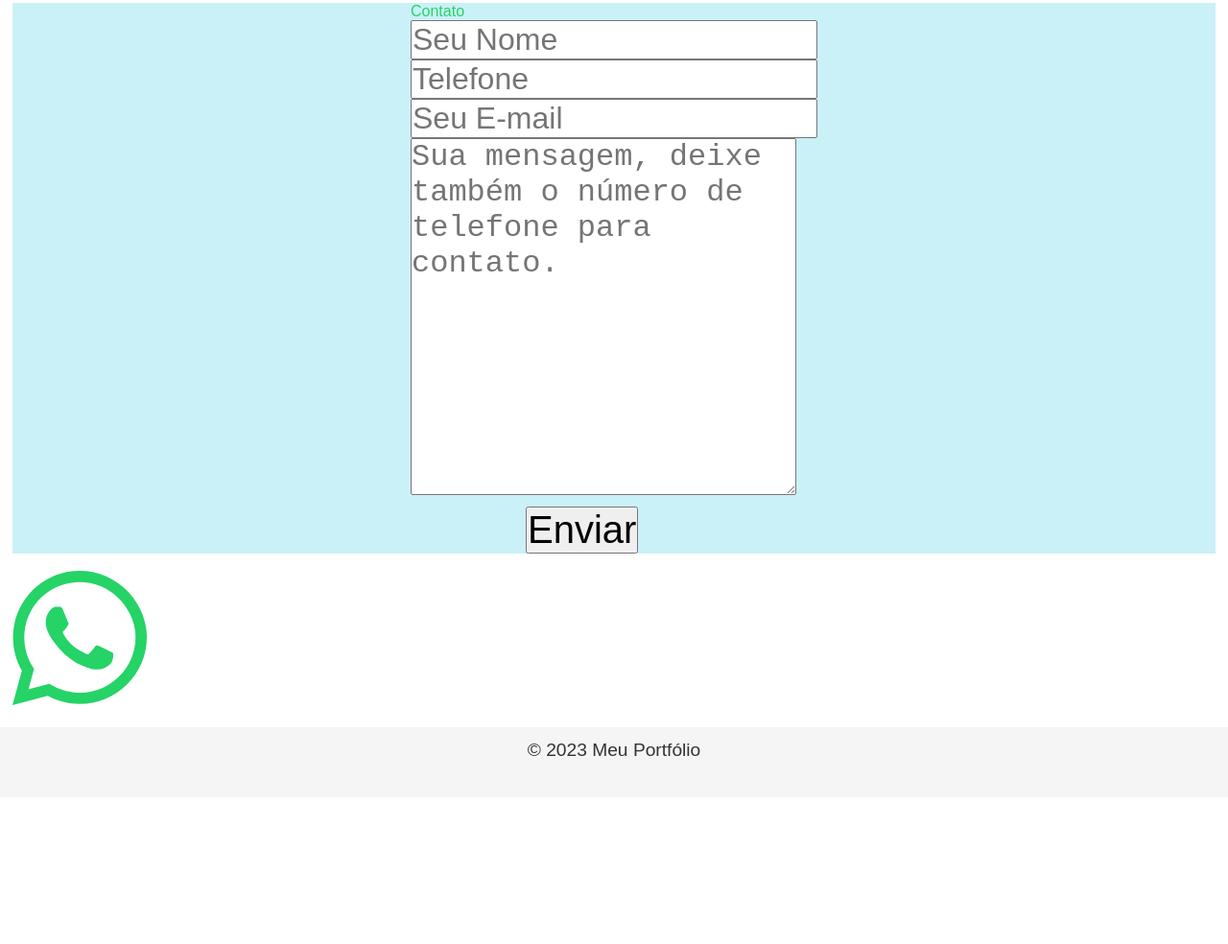
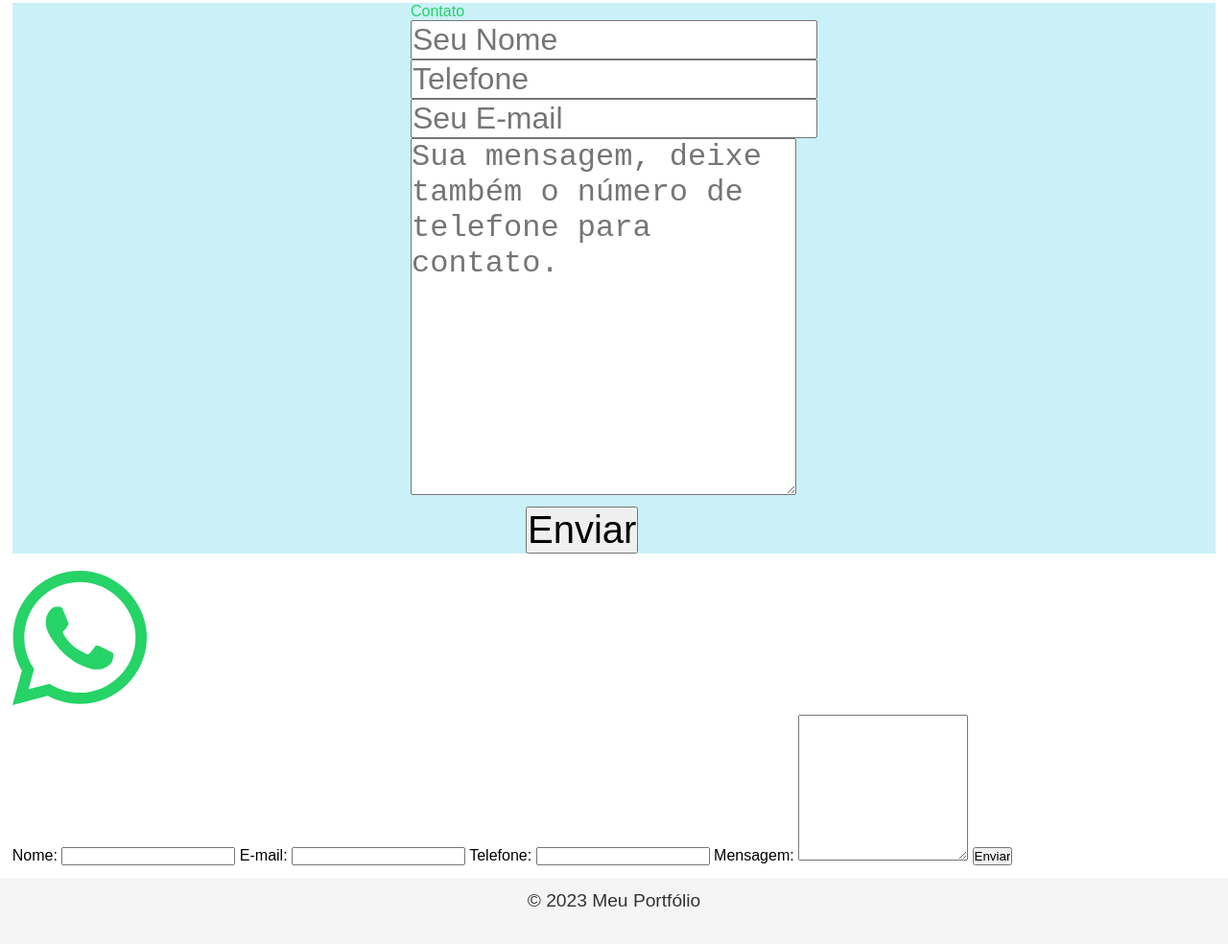
Before and after one commit to DiegoLifCaN/Portif-lio, a plain HTML site: page index.html in a window 1280 px wide. Shown: the part 1890-2874 px from the top of the page at 96% size. Before the commit the page ends 2721 px from the top, so only its background shows below. Drawn offline with nearby package versions, Linux system fonts and the light colour scheme.

Commit message:
usando o 2 form teste de js

```diff
--- a/index.html
+++ b/index.html
@@ -301,6 +301,25 @@
           <button type="submit">Enviar</button>
         </form>
       </section> -->
+
+      <!-- 2° formulario de teste usando JS e jquery-->
+      <form id="contact-form">
+        <label for="name">Nome:</label>
+        <input type="text" id="name" name="name" required />
+
+        <label for="email">E-mail:</label>
+        <input type="email" id="email" name="email" required />
+
+        <label for="phone">Telefone:</label>
+        <input type="tel" id="phone" name="phone" required />
+
+        <label for="message">Mensagem:</label>
+        <textarea id="message" name="message" rows="10" required></textarea>
+
+        <button type="submit" class="btn btn-lg btn-dark btn-block">
+          Enviar
+        </button>
+      </form>
     </main>
 
     <!-- Rodapé -->
--- a/index.js
+++ b/index.js
@@ -1,12 +1,14 @@
 $(document).ready(function () {
-  $("form").submit(function (event) {
+  $("#contact-form").submit(function (event) {
     event.preventDefault();
 
     $.ajax({
-      url: "https://formsubmit.co/ajax/your@email.com",
+      url: "https://formsubmit.co/ajax/diego.mathais@gmail",
       method: "POST",
       data: {
         name: $("#name").val(),
+        email: $("#email").val(),
+        phone: $("#phone").val(),
         message: $("#message").val(),
       },
       dataType: "json",
```
